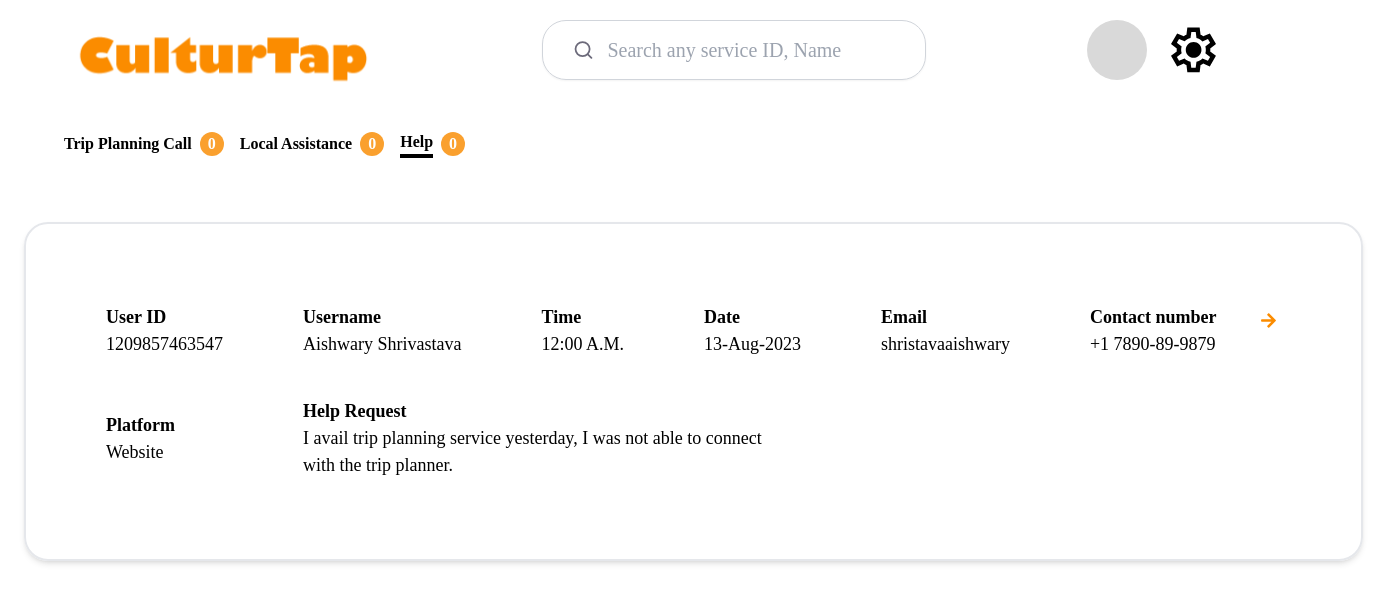
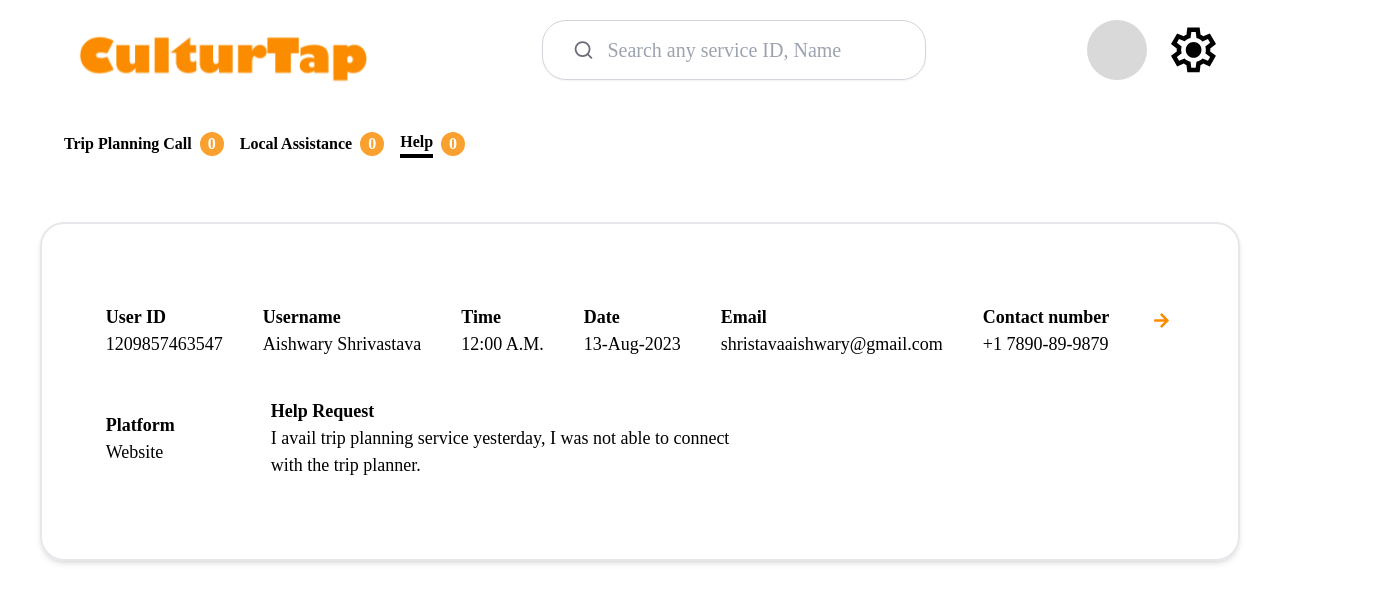
Before and after one commit to kumar-vivek-18/cultur-tap, a React (Create React App) app in the folder frontend/: page /help in a window 1280 px wide. Shown: the top 602 px of the page, 1387 px wide, since content can reach past the window. Built offline with nearby package versions, Linux system fonts and the light colour scheme.

Commit message:
modified

```diff
--- a/frontend/src/components/Navbar.js
+++ b/frontend/src/components/Navbar.js
@@ -40,7 +40,7 @@ const Navbar = () => {
 
             </div>
             {
-                currPage === '/servicedetails' || currPage === '/helpdetail' ? (<div onClick={() => navigate(-1)} className='flex gap-2 font-semibold text-[16px] items-center pl-4'>
+                currPage === '/servicedetails' || currPage === '/helpdetail' ? (<div onClick={() => navigate(-1)} className='cursor-pointer flex gap-2 font-semibold text-[16px] items-center pl-4'>
                     <FaChevronLeft />
                     <p>Back</p>
                 </div>)
--- a/frontend/src/components/help/Help.js
+++ b/frontend/src/components/help/Help.js
@@ -3,10 +3,26 @@ import HelpCard from '../utils/HelpCard'
 import HelpDetailCard from '../utils/HelpDetailCard'
 
 const Help = () => {
+    const services = [{
+        userID: "1209857463547",
+        userName: "Aishwary Shrivastava",
+        time: "12:00 A.M.",
+        date: "13-Aug-2023",
+        email: "shristavaaishwary@gmail.com",
+        contactNumber: "+1 7890-89-9879",
+        platform: "Website",
+        helpRequest: "I avail trip planning service yesterday, I was not able to connect with the trip planner.",
+        paymentTo: "Aishwary"
+    }]
     return (
         <div className='flex justify-center pt-16'>
 
-            <HelpCard />
+            {/* <HelpCard /> */}
+            {
+                services.map((service) => {
+                    return <HelpCard service={service} key={service.userID} />
+                })
+            }
 
         </div>
 
--- a/frontend/src/components/utils/HelpCard.js
+++ b/frontend/src/components/utils/HelpCard.js
@@ -1,53 +1,59 @@
 import React from 'react';
 import { FaArrowRight } from "react-icons/fa";
+import { useNavigate } from 'react-router-dom';
 
-const HelpCard = () => {
+const HelpCard = ({ service }) => {
+    const navigate = useNavigate();
+
+
+    console.log('serviceee', service);
+
     return (
-        <div className='flex text-[18px] gap-10 max-md:flex-col w-[max-content] shadow-md border-2 px-20 max-xl:px-12 py-20 rounded-3xl mx-6'>
+        <div className='flex text-[18px] gap-10 max-md:flex-col w-[max-content] shadow-md border-2 px-16 max-xl:px-12 py-20 rounded-3xl mx-6'>
             <div className='flex flex-col gap-10 max-md:gap-6'>
-                <div className='flex gap-20 items-center max-xl:gap-12 max-md:gap-6 max-md:flex-col'>
+                <div className='flex gap-10 items-center max-xl:gap-12 max-md:gap-6 max-md:flex-col'>
                     <div className='max-md:flex max-md:flex-col max-md:items-center'>
                         <p className='font-semibold'>User ID</p>
-                        <p>1209857463547</p>
+                        <p>{service.userID}</p>
                     </div>
                     <div className='max-md:flex max-md:flex-col max-md:items-center'>
                         <p className='font-semibold'>Username</p>
-                        <p>Aishwary Shrivastava</p>
+                        <p>{service.userName}</p>
                     </div>
                     <div className='max-md:flex max-md:flex-col max-md:items-center'>
                         <p className='font-semibold'>Time</p>
-                        <p>12:00 A.M.</p>
+                        <p>{service.time}</p>
                     </div>
                     <div className='max-md:flex max-md:flex-col max-md:items-center'>
                         <p className='font-semibold'>Date</p>
-                        <p>13-Aug-2023</p>
+                        <p>{service.date}</p>
                     </div>
                     <div className='max-md:flex max-md:flex-col max-md:items-center'>
                         <p className='font-semibold'>Email</p>
-                        <p>shristavaaishwary</p>
+                        <p className=''>{service.email}</p>
                     </div>
                     <div className='max-md:flex max-md:flex-col max-md:items-center'>
                         <p className='font-semibold w-[max-content]'>Contact number</p>
-                        <p>+1 7890-89-9879</p>
+                        <p>{service.contactNumber}</p>
                     </div>
 
                 </div>
-                <div className='flex gap-32 max-xl:gap-24 max-md:gap-6 max-md:flex-col items-center'>
+                <div className='flex gap-24 max-xl:gap-24 max-md:gap-6 max-md:flex-col items-center'>
 
 
                     <div className='max-md:flex max-md:flex-col max-md:items-center'>
                         <p className='font-semibold'>Platform</p>
-                        <p>Website</p>
+                        <p>{service.platform}</p>
                     </div>
                     <div className='max-md:flex max-md:flex-col max-md:items-center'>
                         <p className='font-semibold'>Help Request</p>
-                        <p className='max-md:w-10/12 md:w-3/4 max-md:text-center'>I avail trip planning service yesterday, I was not able to connect with the trip planner. </p>
+                        <p className='max-md:w-10/12 md:w-3/4 max-md:text-center'>{service.helpRequest}</p>
                     </div>
                 </div>
 
 
             </div>
-            <FaArrowRight className='text-[#fb8c00] w-[25px] h-[25px] max-md:mx-auto pt-2' />
+            <FaArrowRight onClick={() => navigate('/helpdetail', { state: service })} className='text-[#fb8c00] w-[25px] h-[25px] max-md:mx-auto pt-2 cursor-pointer' />
         </div>
     )
 }
--- a/frontend/src/components/utils/HelpDetailCard.js
+++ b/frontend/src/components/utils/HelpDetailCard.js
@@ -1,36 +1,42 @@
 import React from 'react'
+import { useLocation } from 'react-router-dom';
 import bankIcon from '../../assets/icons/bank.svg';
 import '../../index.css';
 
 const HelpDetailCard = () => {
+    const location = useLocation();
+    console.log("locatin of help state", location);
+    const service = location.state;
+    console.log('serve', service)
+
     return (
-        <div className='mx-auto w-max-content overflow-hidden'>
+        <div className='mx-auto pt-16 w-[max-content] overflow-hidden'>
             <div className='flex text-[18px] gap-10 flex-col w-[max-content] max-md:items-center shadow-md border-2 px-20 max-xl:px-12 py-20 rounded-3xl mx-6 pb-40'>
                 <div className='flex flex-col gap-10 max-md:gap-6'>
-                    <div className='flex gap-20 items-center max-xl:gap-12 max-md:gap-6 max-md:flex-col'>
+                    <div className='flex gap-16 items-center max-xl:gap-12 max-md:gap-6 max-md:flex-col'>
                         <div className='max-md:flex max-md:flex-col max-md:items-center'>
                             <p className='font-semibold'>User ID</p>
-                            <p>1209857463547</p>
+                            <p>{service.userID}</p>
                         </div>
                         <div className='max-md:flex max-md:flex-col max-md:items-center'>
                             <p className='font-semibold'>Username</p>
-                            <p>Aishwary Shrivastava</p>
+                            <p>{service.userName}</p>
                         </div>
                         <div className='max-md:flex max-md:flex-col max-md:items-center'>
                             <p className='font-semibold'>Time</p>
-                            <p>12:00 A.M.</p>
+                            <p>{service.time}</p>
                         </div>
                         <div className='max-md:flex max-md:flex-col max-md:items-center'>
                             <p className='font-semibold'>Date</p>
-                            <p>13-Aug-2023</p>
+                            <p>{service.date}</p>
                         </div>
-                        <div className='max-md:flex max-md:flex-col max-md:items-center'>
+                        <div className='max-md:flex max-md:flex-col max-md:items-center '>
                             <p className='font-semibold'>Email</p>
-                            <p>shristavaaishwary</p>
+                            <p>{service.email}</p>
                         </div>
                         <div className='max-md:flex max-md:flex-col max-md:items-center'>
                             <p className='font-semibold w-[max-content]'>Contact number</p>
-                            <p>+1 7890-89-9879</p>
+                            <p>{service.contactNumber}</p>
                         </div>
 
                     </div>
@@ -39,11 +45,11 @@ const HelpDetailCard = () => {
 
                         <div className='max-md:flex max-md:flex-col max-md:items-center'>
                             <p className='font-semibold'>Platform</p>
-                            <p>Website</p>
+                            <p>{service.platform}</p>
                         </div>
                         <div className='max-md:flex max-md:flex-col max-md:items-center'>
                             <p className='font-semibold'>Help Request</p>
-                            <p className='max-md:w-8/12 md:w-3/4 max-md:text-center'>I avail trip planning service yesterday, I was not able to connect with the trip planner. </p>
+                            <p className='max-md:w-8/12 md:w-3/4 max-md:text-center'>{service.helpRequest} </p>
                         </div>
                     </div>
 
@@ -58,7 +64,7 @@ const HelpDetailCard = () => {
                         <p className='font-semibold w-[max-content]'>Payment <br /><span className='w-[max-content]'>to requestee</span></p>
                         <div className='flex gap-2 items-center pt-4'>
                             <label className="checkbox-container">
-                                <p className='text-[14px]'>Aishwary</p>
+                                <p className='text-[14px]'>{service.paymentTo}</p>
 
                                 <input type="checkbox" />
                                 <span className="checkmark"></span>
```
Also changed, not shown: frontend/public/logo192.png (added), frontend/public/manifest.json.
